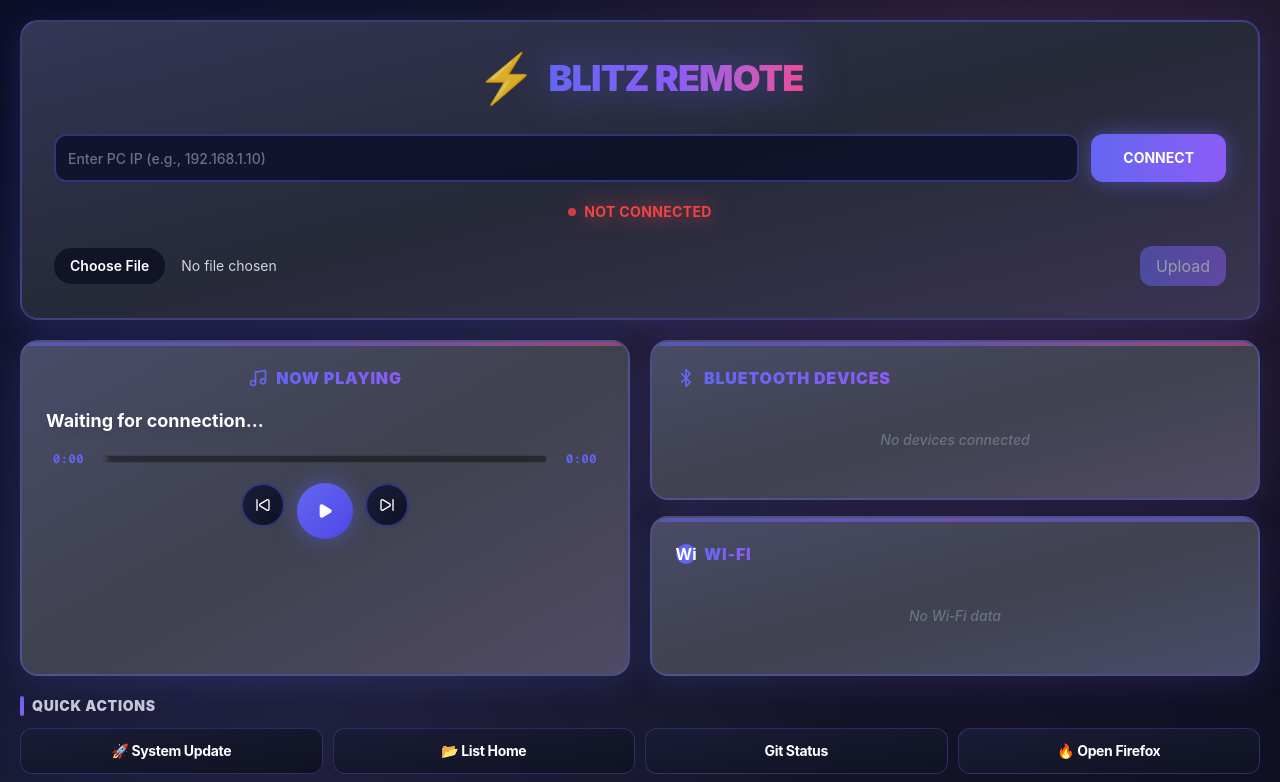
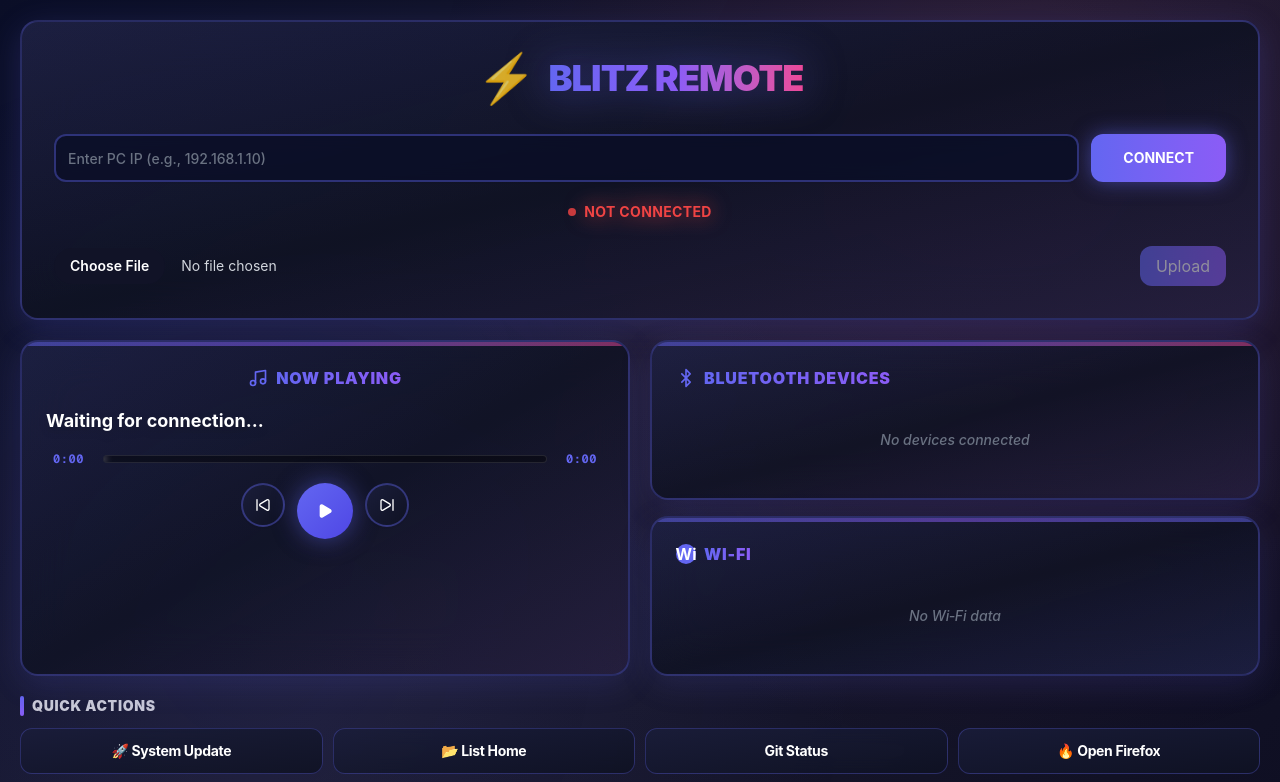
Before and after one commit to codershubinc/blitz-web, a Next.js app: page / in a window 1280 px wide. Shown: the top 782 px of the page. Built offline with nearby package versions, Linux system fonts and the light colour scheme.

Commit message:
style: update background classes to use gradient for consistency across components

```diff
--- a/components/bluetooth-panel.tsx
+++ b/components/bluetooth-panel.tsx
@@ -21,7 +21,7 @@ function BatteryIndicator({ battery }: { battery: number }) {
                 className={`h-full ${color} transition-all duration-500 ${pulseClass} relative shadow-[inset_0_2px_4px_rgba(255,255,255,0.3)]`}
                 style={{ width: `${battery}%` }}
             >
-                <div className="absolute inset-0 bg-linear-to-t from-white/20 to-transparent" />
+                <div className="absolute inset-0 bg-gradient-to-t from-white/20 to-transparent" />
             </div>
             <span className="absolute inset-0 flex items-center justify-center text-xs font-black text-white drop-shadow-[0_2px_4px_rgba(0,0,0,0.8)] z-10">
                 {battery}%
@@ -32,13 +32,13 @@ function BatteryIndicator({ battery }: { battery: number }) {
 
 export function BluetoothPanel({ devices }: BluetoothPanelProps) {
     return (
-        <Card className="relative p-6 bg-linear-to-br from-[#1a1d3a]/80 via-[#0f1223]/80 to-[#1a1d3a]/80 border-2 border-[#6366f1]/30 backdrop-blur-xl shadow-[0_8px_32px_rgba(99,102,241,0.15)] overflow-hidden h-full">
-            <div className="absolute inset-0 bg-linear-to-br from-[#6366f1]/5 via-transparent to-[#ec4899]/5 pointer-events-none" />
-            <div className="absolute top-0 left-0 w-full h-1 bg-linear-to-r from-[#6366f1] via-[#8b5cf6] to-[#ec4899] opacity-50" />
+        <Card className="relative p-6 bg-gradient-to-br from-[#1a1d3a]/80 via-[#0f1223]/80 to-[#1a1d3a]/80 border-2 border-[#6366f1]/30 backdrop-blur-xl shadow-[0_8px_32px_rgba(99,102,241,0.15)] overflow-hidden h-full">
+            <div className="absolute inset-0 bg-gradient-to-br from-[#6366f1]/5 via-transparent to-[#ec4899]/5 pointer-events-none" />
+            <div className="absolute top-0 left-0 w-full h-1 bg-gradient-to-r from-[#6366f1] via-[#8b5cf6] to-[#ec4899] opacity-50" />
             <div className="relative z-10">
                 <div className="flex items-center gap-2 mb-4">
                     <Bluetooth className="w-5 h-5 text-[#6366f1]" />
-                    <h3 className="text-base font-black tracking-wider bg-linear-to-r from-[#6366f1] to-[#8b5cf6] bg-clip-text text-transparent uppercase">
+                    <h3 className="text-base font-black tracking-wider bg-gradient-to-r from-[#6366f1] to-[#8b5cf6] bg-clip-text text-transparent uppercase">
                         Bluetooth Devices
                     </h3>
                 </div>
@@ -52,7 +52,7 @@ export function BluetoothPanel({ devices }: BluetoothPanelProps) {
                         devices.map((device, idx) => (
                             <div
                                 key={idx}
-                                className="relative group/device bg-linear-to-r from-[#0a0e27]/60 to-[#1a1d3a]/60 p-4 rounded-xl flex justify-between items-center hover:from-[#1a1d3a]/80 hover:to-[#0a0e27]/80 hover:shadow-[0_4px_16px_rgba(99,102,241,0.3)] transition-all duration-300 border border-white/5 backdrop-blur-sm"
+                                className="relative group/device bg-gradient-to-r from-[#0a0e27]/60 to-[#1a1d3a]/60 p-4 rounded-xl flex justify-between items-center hover:from-[#1a1d3a]/80 hover:to-[#0a0e27]/80 hover:shadow-[0_4px_16px_rgba(99,102,241,0.3)] transition-all duration-300 border border-white/5 backdrop-blur-sm"
                             >
                                 <div className="flex items-center gap-4 flex-1">
                                     <div className="text-3xl min-w-[35px] text-center group-hover/device:scale-110 transition-transform duration-300">
--- a/components/connection-panel.tsx
+++ b/components/connection-panel.tsx
@@ -70,12 +70,12 @@ export function ConnectionPanel({
 
 
     return (
-        <Card className="relative p-8 bg-linear-to-br from-[#1a1d3a]/90 via-[#0f1223]/90 to-[#1a1d3a]/90 border-2 border-[#6366f1]/30 backdrop-blur-xl shadow-[0_8px_32px_rgba(99,102,241,0.2)] overflow-hidden">
-            <div className="absolute inset-0 bg-linear-to-br from-[#6366f1]/5 via-transparent to-[#ec4899]/5 pointer-events-none" />
+        <Card className="relative p-8 bg-gradient-to-br from-[#1a1d3a]/90 via-[#0f1223]/90 to-[#1a1d3a]/90 border-2 border-[#6366f1]/30 backdrop-blur-xl shadow-[0_8px_32px_rgba(99,102,241,0.2)] overflow-hidden">
+            <div className="absolute inset-0 bg-gradient-to-br from-[#6366f1]/5 via-transparent to-[#ec4899]/5 pointer-events-none" />
             <div className="relative z-10">
                 <div className="flex items-center justify-center gap-3 mb-8">
                     <div className="text-5xl animate-pulse">⚡</div>
-                    <h1 className="text-4xl font-black tracking-tight bg-linear-to-r from-[#6366f1] via-[#8b5cf6] to-[#ec4899] bg-clip-text text-transparent drop-shadow-[0_0_20px_rgba(99,102,241,0.5)]">
+                    <h1 className="text-4xl font-black tracking-tight bg-gradient-to-r from-[#6366f1] via-[#8b5cf6] to-[#ec4899] bg-clip-text text-transparent drop-shadow-[0_0_20px_rgba(99,102,241,0.5)]">
                         BLITZ REMOTE
                     </h1>
                 </div>
@@ -93,7 +93,7 @@ export function ConnectionPanel({
                     <Button
                         onClick={onConnect}
                         disabled={isConnecting}
-                        className="h-12 px-8 bg-linear-to-r from-[#6366f1] to-[#8b5cf6] hover:from-[#8b5cf6] hover:to-[#ec4899] text-white font-bold shadow-[0_0_20px_rgba(99,102,241,0.5)] hover:shadow-[0_0_30px_rgba(139,92,246,0.7)] transition-all duration-300 border-0"
+                        className="h-12 px-8 bg-gradient-to-r from-[#6366f1] to-[#8b5cf6] hover:from-[#8b5cf6] hover:to-[#ec4899] text-white font-bold shadow-[0_0_20px_rgba(99,102,241,0.5)] hover:shadow-[0_0_30px_rgba(139,92,246,0.7)] transition-all duration-300 border-0"
                     >
                         CONNECT
                     </Button>
--- a/components/music-player.tsx
+++ b/components/music-player.tsx
@@ -35,9 +35,9 @@ export function MusicPlayer({
     onCommand,
 }: MusicPlayerProps) {
     return (
-        <Card className="relative p-6 bg-linear-to-br from-[#1a1d3a]/80 via-[#0f1223]/80 to-[#1a1d3a]/80 border-2 border-[#6366f1]/30 backdrop-blur-xl shadow-[0_8px_32px_rgba(99,102,241,0.15)] overflow-hidden h-full">
-            <div className="absolute inset-0 bg-linear-to-br from-[#6366f1]/5 via-transparent to-[#ec4899]/5 pointer-events-none" />
-            <div className="absolute top-0 left-0 w-full h-1 bg-linear-to-r from-[#6366f1] via-[#8b5cf6] to-[#ec4899] opacity-50" />
+        <Card className="relative p-6 bg-gradient-to-br from-[#1a1d3a]/80 via-[#0f1223]/80 to-[#1a1d3a]/80 border-2 border-[#6366f1]/30 backdrop-blur-xl shadow-[0_8px_32px_rgba(99,102,241,0.15)] overflow-hidden h-full">
+            <div className="absolute inset-0 bg-gradient-to-br from-[#6366f1]/5 via-transparent to-[#ec4899]/5 pointer-events-none" />
+            <div className="absolute top-0 left-0 w-full h-1 bg-gradient-to-r from-[#6366f1] via-[#8b5cf6] to-[#ec4899] opacity-50" />
             <div className="relative z-10">
                 <div className="flex items-center justify-between mb-4">
                     <div className="flex items-center gap-2 flex-1 justify-center">
@@ -58,7 +58,7 @@ export function MusicPlayer({
                 <div className="flex items-center gap-6 mb-6">
                     {showSkeleton ? (
                         <>
-                            <Skeleton className="w-40 h-40 rounded-2xl bg-linear-to-br from-white/10 to-white/5 shrink-0" />
+                            <Skeleton className="w-40 h-40 rounded-2xl bg-gradient-to-br from-white/10 to-white/5 shrink-0" />
                             <div className="flex-1 space-y-3">
                                 <Skeleton className="h-6 w-full bg-linear-to-r from-white/10 to-white/5 rounded-full" />
                                 <Skeleton className="h-5 w-3/4 bg-linear-to-r from-white/10 to-white/5 rounded-full" />
@@ -68,7 +68,7 @@ export function MusicPlayer({
                         <>
                             {albumArtVisible && (
                                 <div className="relative group/art shrink-0">
-                                    <div className="absolute -inset-1 bg-linear-to-r from-[#6366f1] via-[#4f46e5] to-[#3730a3] rounded-2xl blur opacity-50 group-hover/art:opacity-75 transition duration-500" />
+                                    <div className="absolute -inset-1 bg-gradient-to-r from-[#6366f1] via-[#4f46e5] to-[#3730a3] rounded-2xl blur opacity-50 group-hover/art:opacity-75 transition duration-500" />
                                     {/* eslint-disable-next-line @next/next/no-img-element */}
                                     <img
                                         src={albumArt}
@@ -90,10 +90,10 @@ export function MusicPlayer({
                                     </span>
                                     <div className="flex-1 h-2 bg-black/40 rounded-full overflow-hidden shadow-inner border border-white/10">
                                         <div
-                                            className="h-full bg-linear-to-r from-[#6366f1] via-[#8b5cf6] to-[#a78bfa] rounded-full transition-all duration-500 shadow-[0_0_12px_rgba(99,102,241,0.8)] relative"
+                                            className="h-full bg-gradient-to-r from-[#6366f1] via-[#8b5cf6] to-[#a78bfa] rounded-full transition-all duration-500 shadow-[0_0_12px_rgba(99,102,241,0.8)] relative"
                                             style={{ width: `${progressWidth}%` }}
                                         >
-                                            <div className="absolute inset-0 bg-linear-to-r from-white/20 to-transparent" />
+                                            <div className="absolute inset-0 bg-gradient-to-r from-white/20 to-transparent" />
                                             <div className="absolute right-0 top-0 h-full w-1.5 bg-white rounded-full shadow-[0_0_8px_rgba(255,255,255,0.8)]" />
                                         </div>
                                     </div>
@@ -112,7 +112,7 @@ export function MusicPlayer({
                                     <Button
                                         size="icon"
                                         variant="outline"
-                                        className="w-11 h-11 rounded-full bg-linear-to-br from-[#1a1d3a] to-[#0f1223] border-2 border-[#6366f1]/40 text-white hover:border-[#6366f1] hover:shadow-[0_0_20px_rgba(99,102,241,0.6)] hover:scale-110 transition-all duration-300"
+                                        className="w-11 h-11 rounded-full bg-gradient-to-br from-[#1a1d3a] to-[#0f1223] border-2 border-[#6366f1]/40 text-white hover:border-[#6366f1] hover:shadow-[0_0_20px_rgba(99,102,241,0.6)] hover:scale-110 transition-all duration-300"
                                         onClick={() => onCommand('player_prev')}
                                         title="Previous"
                                     >
@@ -121,7 +121,7 @@ export function MusicPlayer({
                                     <Button
                                         size="icon"
                                         variant="outline"
-                                        className="w-14 h-14 rounded-full bg-linear-to-br from-[#6366f1] to-[#4f46e5] border-0 text-white hover:from-[#4f46e5] hover:to-[#6366f1] hover:scale-110 shadow-[0_0_25px_rgba(99,102,241,0.5)] hover:shadow-[0_0_35px_rgba(79,70,229,0.7)] transition-all duration-300"
+                                        className="w-14 h-14 rounded-full bg-gradient-to-br from-[#6366f1] to-[#4f46e5] border-0 text-white hover:from-[#4f46e5] hover:to-[#6366f1] hover:scale-110 shadow-[0_0_25px_rgba(99,102,241,0.5)] hover:shadow-[0_0_35px_rgba(79,70,229,0.7)] transition-all duration-300"
                                         onClick={() => onCommand('player_toggle')}
                                         title="Play/Pause"
                                     >
@@ -134,7 +134,7 @@ export function MusicPlayer({
                                     <Button
                                         size="icon"
                                         variant="outline"
-                                        className="w-11 h-11 rounded-full bg-linear-to-br from-[#1a1d3a] to-[#0f1223] border-2 border-[#6366f1]/40 text-white hover:border-[#6366f1] hover:shadow-[0_0_20px_rgba(99,102,241,0.6)] hover:scale-110 transition-all duration-300"
+                                        className="w-11 h-11 rounded-full bg-gradient-to-br from-[#1a1d3a] to-[#0f1223] border-2 border-[#6366f1]/40 text-white hover:border-[#6366f1] hover:shadow-[0_0_20px_rgba(99,102,241,0.6)] hover:scale-110 transition-all duration-300"
                                         onClick={() => onCommand('player_next')}
                                         title="Next"
                                     >
--- a/components/wifi-panel.tsx
+++ b/components/wifi-panel.tsx
@@ -19,13 +19,13 @@ function formatSpeed(mbps: number): string {
 
 export function WiFiPanel({ info }: WiFiPanelProps) {
     return (
-        <Card className="relative p-6 bg-linear-to-br from-[#1a1d3a]/80 via-[#0f1223]/80 to-[#1a1d3a]/80 border-2 border-[#6366f1]/30 backdrop-blur-xl shadow-[0_8px_32px_rgba(99,102,241,0.15)] overflow-hidden h-full">
-            <div className="absolute inset-0 bg-linear-to-br from-[#6366f1]/5 via-transparent to-[#6366f1]/5 pointer-events-none" />
-            <div className="absolute top-0 left-0 w-full h-1 bg-linear-to-r from-[#6366f1] via-[#8b5cf6] to-[#6366f1] opacity-50" />
+        <Card className="relative p-6 bg-gradient-to-br from-[#1a1d3a]/80 via-[#0f1223]/80 to-[#1a1d3a]/80 border-2 border-[#6366f1]/30 backdrop-blur-xl shadow-[0_8px_32px_rgba(99,102,241,0.15)] overflow-hidden h-full">
+            <div className="absolute inset-0 bg-gradient-to-br from-[#6366f1]/5 via-transparent to-[#6366f1]/5 pointer-events-none" />
+            <div className="absolute top-0 left-0 w-full h-1 bg-gradient-to-r from-[#6366f1] via-[#8b5cf6] to-[#6366f1] opacity-50" />
             <div className="relative z-10">
                 <div className="flex items-center gap-2 mb-4">
                     <div className="w-5 h-5 rounded-full bg-[#6366f1] flex items-center justify-center text-white font-bold">Wi</div>
-                    <h3 className="text-base font-black tracking-wider bg-linear-to-r from-[#6366f1] to-[#8b5cf6] bg-clip-text text-transparent uppercase">
+                    <h3 className="text-base font-black tracking-wider bg-gradient-to-r from-[#6366f1] to-[#8b5cf6] bg-clip-text text-transparent uppercase">
                         Wi-Fi
                     </h3>
                 </div>
@@ -47,7 +47,7 @@ export function WiFiPanel({ info }: WiFiPanelProps) {
                         <div className="flex items-center gap-3">
                             <div className="flex-1">
                                 <div className="h-2 bg-black/40 rounded-full overflow-hidden border border-white/10">
-                                    <div className="h-full bg-linear-to-r from-[#6366f1] to-[#4f46e5] rounded-full" style={{ width: `${info.signalStrength}%` }} />
+                                    <div className="h-full bg-gradient-to-r from-[#6366f1] to-[#4f46e5] rounded-full" style={{ width: `${info.signalStrength}%` }} />
                                 </div>
                                 <div className="text-xs text-gray-300 mt-1">Signal: {info.signalStrength}%</div>
                             </div>
```
Also changed, not shown: components/remote-controls.tsx (+4 -4 lines).
